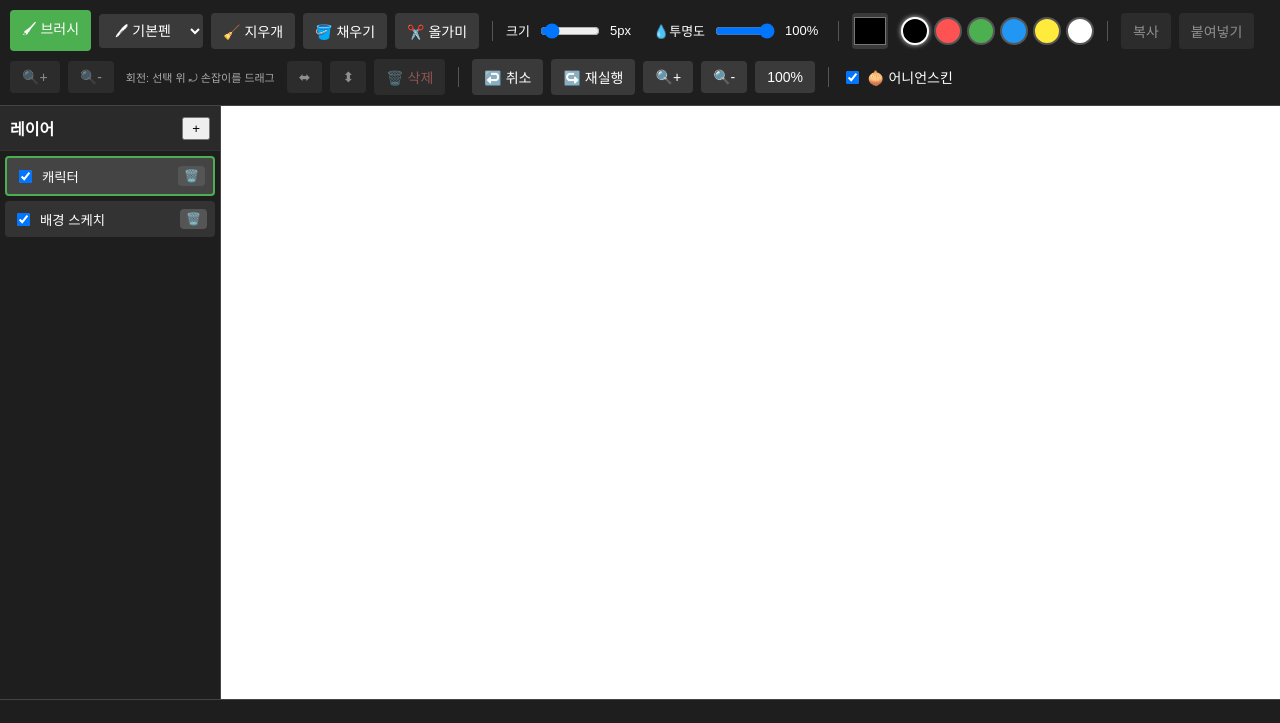
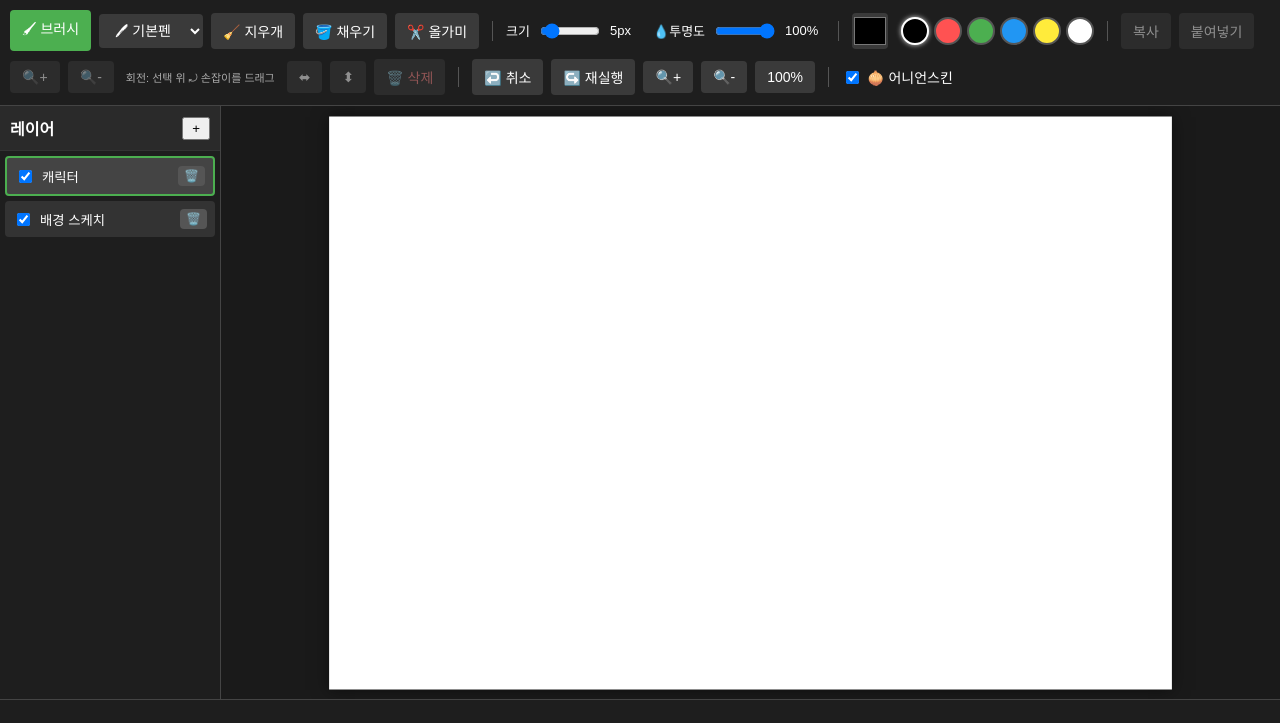
Before and after one commit to rjy913-art/animation-editor, a plain HTML site: page index.html in a window 1280 px wide. Shown: the top 723 px of the page. Drawn offline with Linux system fonts and the light colour scheme.

Commit message:
Add files via upload

```diff
--- a/index.html
+++ b/index.html
@@ -3,7 +3,7 @@
 <head>
 <meta charset="UTF-8">
 <meta name="viewport" content="width=device-width, initial-scale=1.0, maximum-scale=1.0, user-scalable=no">
-<title>아이패드용 애니메이션 웹 에디터 (완성본 v4)</title>
+<title>아이패드용 애니메이션 웹 에디터 (완성본 v5)</title>
 <script src="https://cdnjs.cloudflare.com/ajax/libs/gifshot/0.3.2/gifshot.min.js"></script>
 <style>
     body { margin: 0; padding: 0; font-family: 'Pretendard', sans-serif; background: #2c2c2c; color: white; display: flex; flex-direction: column; height: 100vh; overflow: hidden; touch-action: none; }
@@ -30,7 +30,7 @@
     .layer-mini-btn.del:hover { background: #e53935; }
 
     .canvas-container { flex: 1; position: relative; overflow: hidden; background: #1a1a1a; display: flex; justify-content: center; align-items: center; }
-    .canvas-wrapper { position: relative; box-shadow: 0 0 20px rgba(0,0,0,0.5); transform-origin: top left; }
+    .canvas-wrapper { position: relative; box-shadow: 0 0 20px rgba(0,0,0,0.5); transform-origin: center center; }
     .canvas-bg { position: absolute; top: 0; left: 0; width: 100%; height: 100%; background-color: #ffffff; z-index: 0; pointer-events: none; }
 
     canvas { position: absolute; top: 0; left: 0; }
@@ -176,6 +176,7 @@
     let eraserCursorEl;
 
     let zoomLevel = 1.0;
+    let baseFitScale = 1.0; // 화면 크기에 맞춰 자동 계산되는 기본 맞춤 배율
     let isPanning = false;
     let panStartX, panStartY, translateX = 0, translateY = 0;
 
@@ -211,9 +212,14 @@
         canvasWrapper.style.width = CANVAS_W + 'px'; canvasWrapper.style.height = CANVAS_H + 'px';
 
         updateColorHistoryUI();
+        fitToContainer();
         updateTransform(); addFrame(); updateLayerUI();
         bindUIEvents(); bindCanvasEvents();
         updateCursorStyle();
+
+        // [수정 ①②] 화면 크기가 바뀔 때마다(아이패드 회전 포함) 캔버스를 다시 중앙에 맞춤
+        window.addEventListener('resize', fitToContainer);
+        window.addEventListener('orientationchange', () => setTimeout(fitToContainer, 300));
 
         window.addEventListener('keydown', e => {
             if(e.code === 'Space' && currentMode !== 'lasso') {
@@ -231,6 +237,22 @@
                 isPanning = false; document.getElementById('canvas-container').style.cursor = 'default';
             }
         });
+    }
+
+    // [수정 ①②] 캔버스 컨테이너 크기에 맞춰 캔버스를 자동으로 축소/확대하고
+    // translate를 0으로 리셋해서 항상 정중앙에 오도록 함.
+    // 화면에 "보이는" 크기와 터치 좌표 계산 기준(getPointerPos의 rect)이 항상 일치하게 되어
+    // 종이 영역 바깥까지 터치가 인식되는 문제도 함께 해결됨.
+    function fitToContainer() {
+        const container = document.getElementById('canvas-container');
+        const availW = container.clientWidth - 20;
+        const availH = container.clientHeight - 20;
+        const scale = Math.min(availW / CANVAS_W, availH / CANVAS_H, 1);
+        baseFitScale = scale > 0 ? scale : 1;
+        zoomLevel = baseFitScale;
+        translateX = 0; translateY = 0;
+        updateTransform();
+        updateEraserCursorSize();
     }
 
     function updateTransform() {
@@ -411,7 +433,11 @@
             selectionX = pos.x - dragStartX; selectionY = pos.y - dragStartY; drawSelectionFrame();
         } else if (isDrawing) {
             const targetCtx = frames[currentFrameIdx][currentLayerIdx].getContext('2d');
-            drawLine(targetCtx, e, lastX, lastY, pos.x, pos.y); lastX = pos.x; lastY = pos.y; updateWorkspace();
+            drawLine(targetCtx, e, lastX, lastY, pos.x, pos.y); lastX = pos.x; lastY = pos.y;
+            // [수정 ③] 그리는 동안에는 updateWorkspace()를 호출하지 않음.
+            // 기존에는 손가락이 움직일 때마다 모든 프레임 썸네일을 toDataURL()로 재생성해서
+            // 프레임이 늘어날수록(약 8개 이상) 아이패드가 멈추는 원인이었음.
+            // 실제 그림은 이미 targetCtx(캔버스)에 바로 그려지므로 다시 그릴 필요가 없음.
         }
     }
 
@@ -420,7 +446,12 @@
         if (isRotatingSelection) { isRotatingSelection = false; bakeSelectionRotation(); drawSelectionFrame(); saveHistorySnapshot(); }
         else if (isLassoSelecting) { isLassoSelecting = false; finishLasso(); }
         else if (isDraggingSelection) { isDraggingSelection = false; }
-        else if (isDrawing) { isDrawing = false; saveHistorySnapshot(); }
+        else if (isDrawing) {
+            isDrawing = false;
+            // [수정 ③] 펜을 뗀 순간에만 썸네일/타임라인을 1회 갱신.
+            updateWorkspace();
+            saveHistorySnapshot();
+        }
     }
 
     function getPressureSetting(e) {
@@ -504,7 +535,7 @@
         document.getElementById('btn-redo').onclick = redo;
         document.getElementById('btn-zoom-in').onclick = () => { zoomLevel += 0.2; updateTransform(); updateEraserCursorSize(); };
         document.getElementById('btn-zoom-out').onclick = () => { zoomLevel = Math.max(0.2, zoomLevel - 0.2); updateTransform(); updateEraserCursorSize(); };
-        document.getElementById('btn-zoom-reset').onclick = () => { zoomLevel = 1.0; translateX = 0; translateY = 0; updateTransform(); updateEraserCursorSize(); };
+        document.getElementById('btn-zoom-reset').onclick = () => { fitToContainer(); };
         document.getElementById('chk-onion').onchange = updateWorkspace;
         document.getElementById('btn-add-layer').onclick = addLayer;
         document.getElementById('btn-add-frame').onclick = () => addFrame(false);
```
